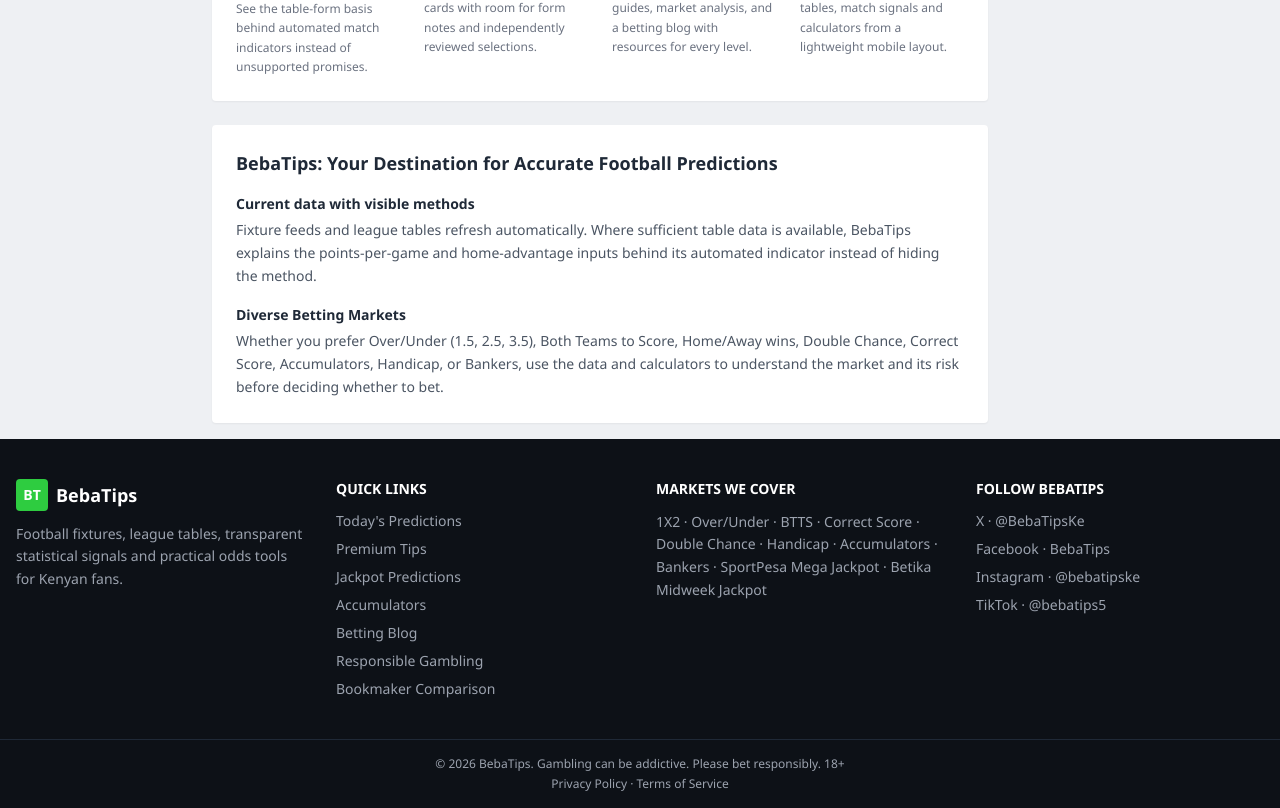
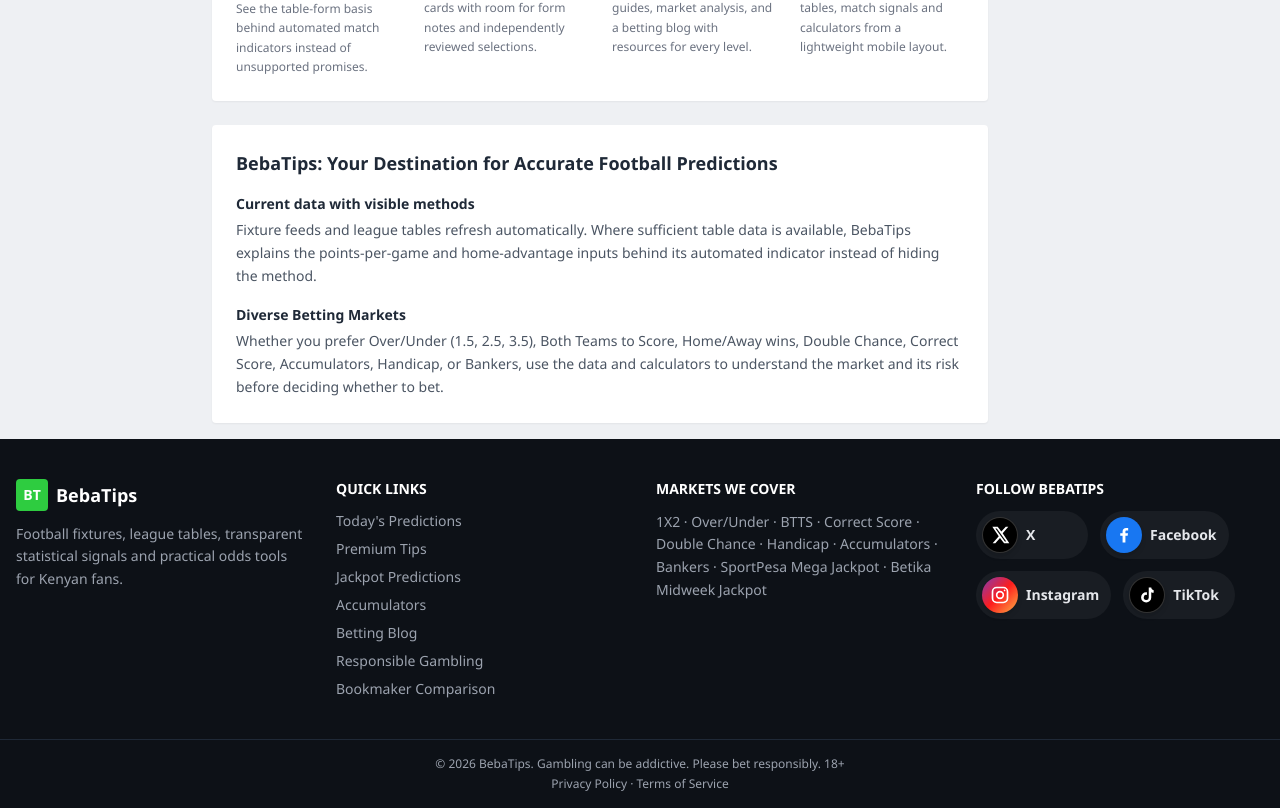
Before and after one commit to peter-tabani/BebaTips, a Next.js app: page / in a window 1280 px wide. Shown: the part 2491-3299 px from the top of the page. Built offline with nearby package versions, Linux system fonts and the light colour scheme; no server answers.

Commit message:
Add social media icons to footer

```diff
--- a/src/components/Footer.tsx
+++ b/src/components/Footer.tsx
@@ -1,5 +1,13 @@
 import Link from "next/link";
 import { SITE_NAME, SOCIAL_LINKS } from "@/lib/constants";
+import SocialIcon from "@/components/SocialIcon";
+
+const socialStyles = {
+  X: "border border-white/20 bg-black",
+  Facebook: "bg-[#1877f2]",
+  Instagram: "bg-gradient-to-br from-[#833ab4] via-[#fd1d1d] to-[#fcb045]",
+  TikTok: "border border-white/20 bg-black",
+} as const;
 
 export default function Footer() {
   return (
@@ -40,11 +48,23 @@
 
         <div>
           <h4 className="mb-3 text-sm font-bold uppercase text-white">Follow BebaTips</h4>
-          <ul className="space-y-2 text-sm">
+          <ul className="flex flex-wrap gap-3">
             {SOCIAL_LINKS.map((social) => (
               <li key={social.name}>
-                <a href={social.href} target="_blank" rel="noreferrer" className="hover:text-brand-green">
-                  {social.name} · {social.label}
+                <a
+                  href={social.href}
+                  target="_blank"
+                  rel="noopener noreferrer"
+                  aria-label={`Follow BebaTips on ${social.name} (${social.label})`}
+                  title={`Follow us on ${social.name}`}
+                  className="group flex min-w-28 items-center gap-2 rounded-full bg-white/5 py-1.5 pl-1.5 pr-3 text-sm text-gray-200 transition hover:-translate-y-0.5 hover:bg-white/10 hover:text-white focus-visible:outline-none focus-visible:ring-2 focus-visible:ring-brand-green focus-visible:ring-offset-2 focus-visible:ring-offset-brand-dark"
+                >
+                  <span
+                    className={`flex h-9 w-9 shrink-0 items-center justify-center rounded-full text-white shadow-md transition-transform group-hover:scale-110 ${socialStyles[social.name]}`}
+                  >
+                    <SocialIcon name={social.name} />
+                  </span>
+                  <span className="font-semibold">{social.name}</span>
                 </a>
               </li>
             ))}
--- /dev/null
+++ b/src/components/SocialIcon.tsx
@@ -0,0 +1,45 @@
+type SocialIconProps = {
+  name: "X" | "Facebook" | "Instagram" | "TikTok";
+  className?: string;
+};
+
+export default function SocialIcon({ name, className = "h-5 w-5" }: SocialIconProps) {
+  const commonProps = {
+    className,
+    viewBox: "0 0 24 24",
+    fill: "currentColor",
+    "aria-hidden": true,
+  };
+
+  if (name === "Facebook") {
+    return (
+      <svg {...commonProps}>
+        <path d="M13.7 21v-8h2.7l.4-3.1h-3.1V8c0-.9.3-1.5 1.6-1.5H17V3.7c-.3 0-1.3-.1-2.5-.1-2.5 0-4.2 1.5-4.2 4.3v2H7.5V13h2.8v8h3.4Z" />
+      </svg>
+    );
+  }
+
+  if (name === "Instagram") {
+    return (
+      <svg {...commonProps} fill="none" stroke="currentColor" strokeWidth="2">
+        <rect x="3" y="3" width="18" height="18" rx="5" />
+        <circle cx="12" cy="12" r="4" />
+        <circle cx="17.5" cy="6.5" r="1" fill="currentColor" stroke="none" />
+      </svg>
+    );
+  }
+
+  if (name === "TikTok") {
+    return (
+      <svg {...commonProps}>
+        <path d="M14.1 3h3c.2 1.6 1.1 2.9 2.9 3.3v3.1a8.5 8.5 0 0 1-2.9-.7v6.2A6.1 6.1 0 1 1 11 8.8h.9V12a3 3 0 1 0 2.2 2.9V3Z" />
+      </svg>
+    );
+  }
+
+  return (
+    <svg {...commonProps} viewBox="0 0 24 24">
+      <path d="M18.9 2H22l-6.8 7.8L23.2 22h-6.3L12 15.6 6.4 22H3.2l7.3-8.4L2.8 2h6.4l4.4 5.8L18.9 2Zm-1.1 17.8h1.7L8.2 4.1H6.4l11.4 15.7Z" />
+    </svg>
+  );
+}
```
